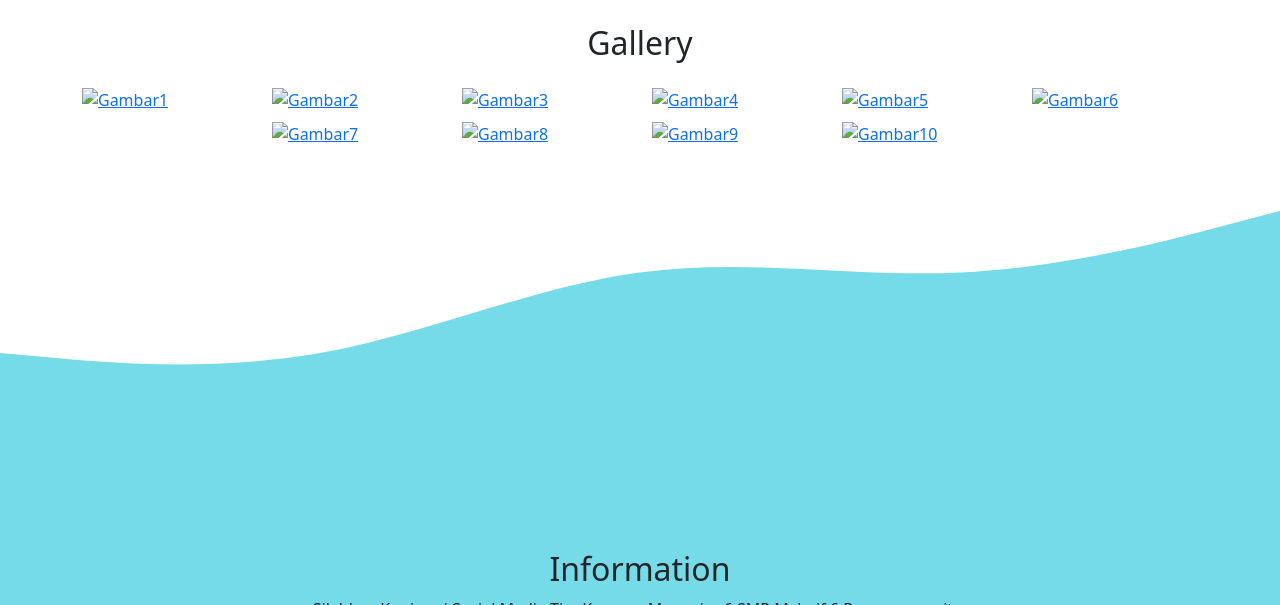
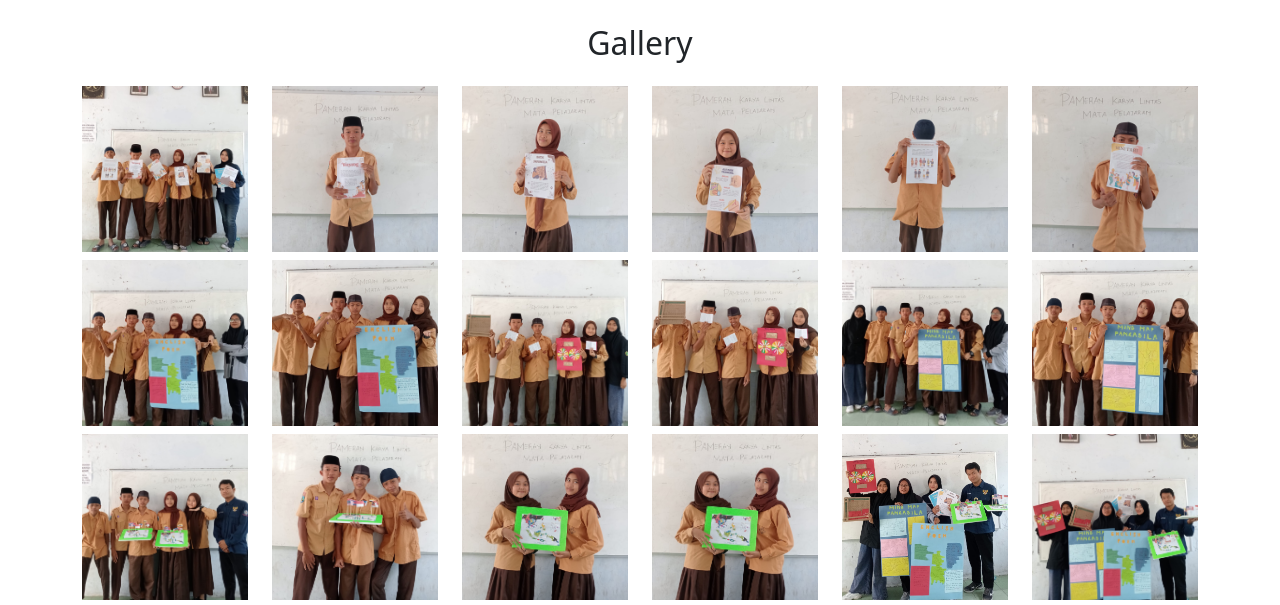
Before and after one commit to KM6smpmaarif6po/pameran, a plain HTML site: page index.html in a window 1280 px wide. Shown: the part 2770-3375 px from the top of the page. Drawn offline with nearby package versions, Linux system fonts and the light colour scheme.

Commit message:
Update index.html

```diff
--- a/index.html
+++ b/index.html
@@ -191,52 +191,97 @@
           <div class="row justify-content-center">
             <div class="col-md-2 mb-2">
               <a href="#">
-                <img src="Poster-1.png" alt="Gambar1" class="img-fluid gallery-img">
+                <img src="1.jpg" alt="Gambar1" class="img-fluid gallery-img">
               </a>
             </div>
             <div class="col-md-2 mb-2">
               <a href="#">
-                <img src="Poster-2.png" alt="Gambar2" class="img-fluid gallery-img">
+                <img src="2.jpg" alt="Gambar2" class="img-fluid gallery-img">
               </a>
             </div>
             <div class="col-md-2 mb-2">
               <a href="#">
-                <img src="Poster-3.png" alt="Gambar3" class="img-fluid gallery-img">
+                <img src="3.jpg" alt="Gambar3" class="img-fluid gallery-img">
               </a>
             </div>
             <div class="col-md-2 mb-2">
               <a href="#">
-                <img src="Poster-4.png" alt="Gambar4" class="img-fluid gallery-img">
+                <img src="4.jpg" alt="Gambar4" class="img-fluid gallery-img">
               </a>
             </div>
             <div class="col-md-2 mb-2">
               <a href="#">
-                <img src="Poster-5.png" alt="Gambar5" class="img-fluid gallery-img">
+                <img src="5.jpg" alt="Gambar5" class="img-fluid gallery-img">
               </a>
             </div>
             <div class="col-md-2 mb-2">
               <a href="#">
-                <img src="Poster-6.png" alt="Gambar6" class="img-fluid gallery-img">
+                <img src="6.jpg" alt="Gambar6" class="img-fluid gallery-img">
               </a>
             </div>
             <div class="col-md-2 mb-2">
               <a href="#">
-                <img src="Poster-7.png" alt="Gambar7" class="img-fluid gallery-img">
+                <img src="7.jpg" alt="Gambar7" class="img-fluid gallery-img">
               </a>
             </div>
             <div class="col-md-2 mb-2">
               <a href="#">
-                <img src="img/Gallery/picture8.jpg" alt="Gambar8" class="img-fluid gallery-img">
+                <img src="8.jpg" alt="Gambar8" class="img-fluid gallery-img">
               </a>
             </div>
             <div class="col-md-2 mb-2">
               <a href="#">
-                <img src="img/Gallery/pisture9.jpg" alt="Gambar9" class="img-fluid gallery-img">
+                <img src="9.jpg" alt="Gambar9" class="img-fluid gallery-img">
               </a>
             </div>
             <div class="col-md-2 mb-2">
               <a href="#">
-                <img src="img/Gallery/picture10.jpg" alt="Gambar10" class="img-fluid gallery-img">
+                <img src="10.jpg" alt="Gambar10" class="img-fluid gallery-img">
+              </a>
+            </div>
+            <div class="col-md-2 mb-2">
+              <a href="#">
+                <img src="11.jpg" alt="Gambar9" class="img-fluid gallery-img">
+              </a>
+            </div>
+            <div class="col-md-2 mb-2">
+              <a href="#">
+                <img src="12.jpg" alt="Gambar9" class="img-fluid gallery-img">
+              </a>
+            </div>
+            <div class="col-md-2 mb-2">
+              <a href="#">
+                <img src="13.jpg" alt="Gambar9" class="img-fluid gallery-img">
+              </a>
+            </div>
+            <div class="col-md-2 mb-2">
+              <a href="#">
+                <img src="14.jpg" alt="Gambar9" class="img-fluid gallery-img">
+              </a>
+            </div>
+            <div class="col-md-2 mb-2">
+              <a href="#">
+                <img src="15.jpg" alt="Gambar9" class="img-fluid gallery-img">
+              </a>
+            </div>
+            <div class="col-md-2 mb-2">
+              <a href="#">
+                <img src="15.jpg" alt="Gambar9" class="img-fluid gallery-img">
+              </a>
+            </div>
+            <div class="col-md-2 mb-2">
+              <a href="#">
+                <img src="16.jpg" alt="Gambar9" class="img-fluid gallery-img">
+              </a>
+            </div>
+            <div class="col-md-2 mb-2">
+              <a href="#">
+                <img src="17.jpg" alt="Gambar9" class="img-fluid gallery-img">
+              </a>
+            </div>
+            <div class="col-md-2 mb-2">
+              <a href="#">
+                <img src="18.jpg" alt="Gambar9" class="img-fluid gallery-img">
               </a>
             </div>
           </div>
```
